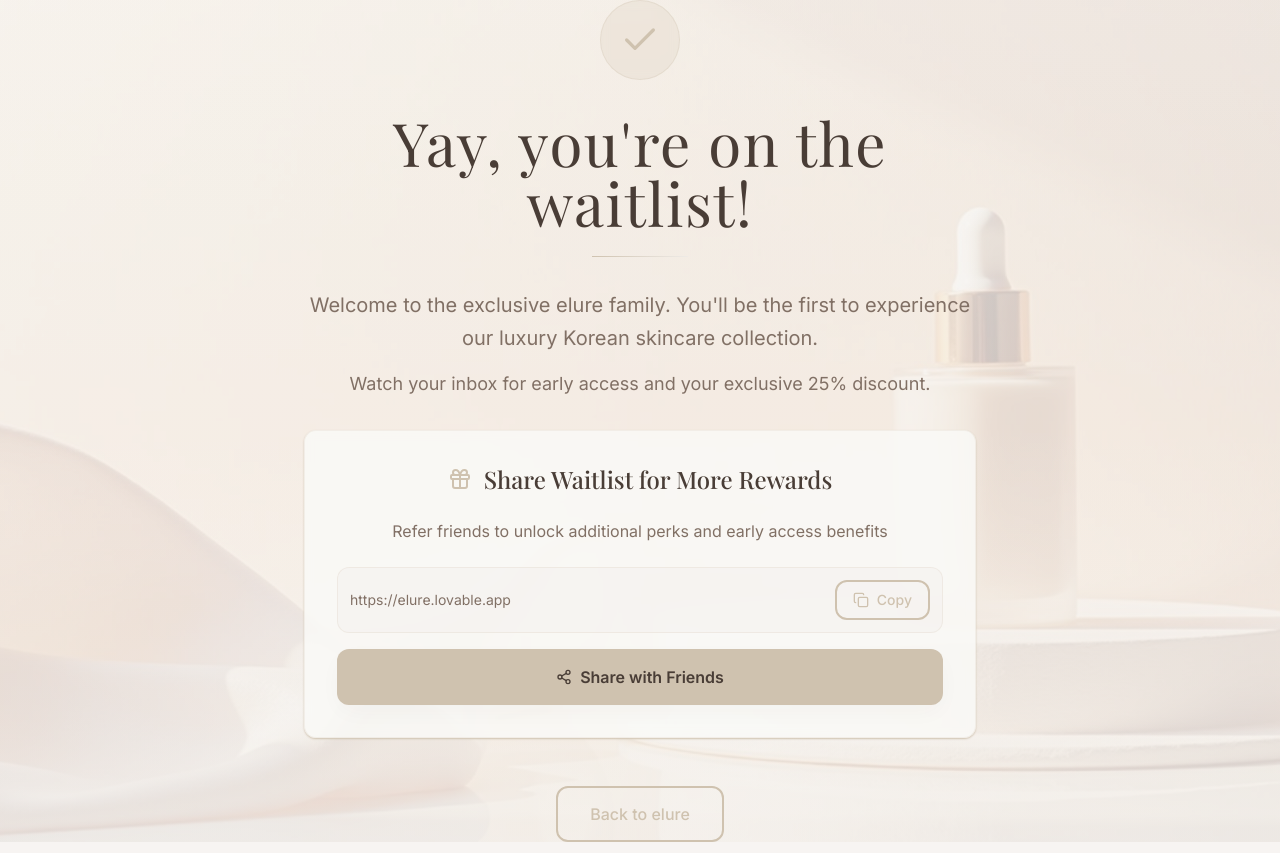
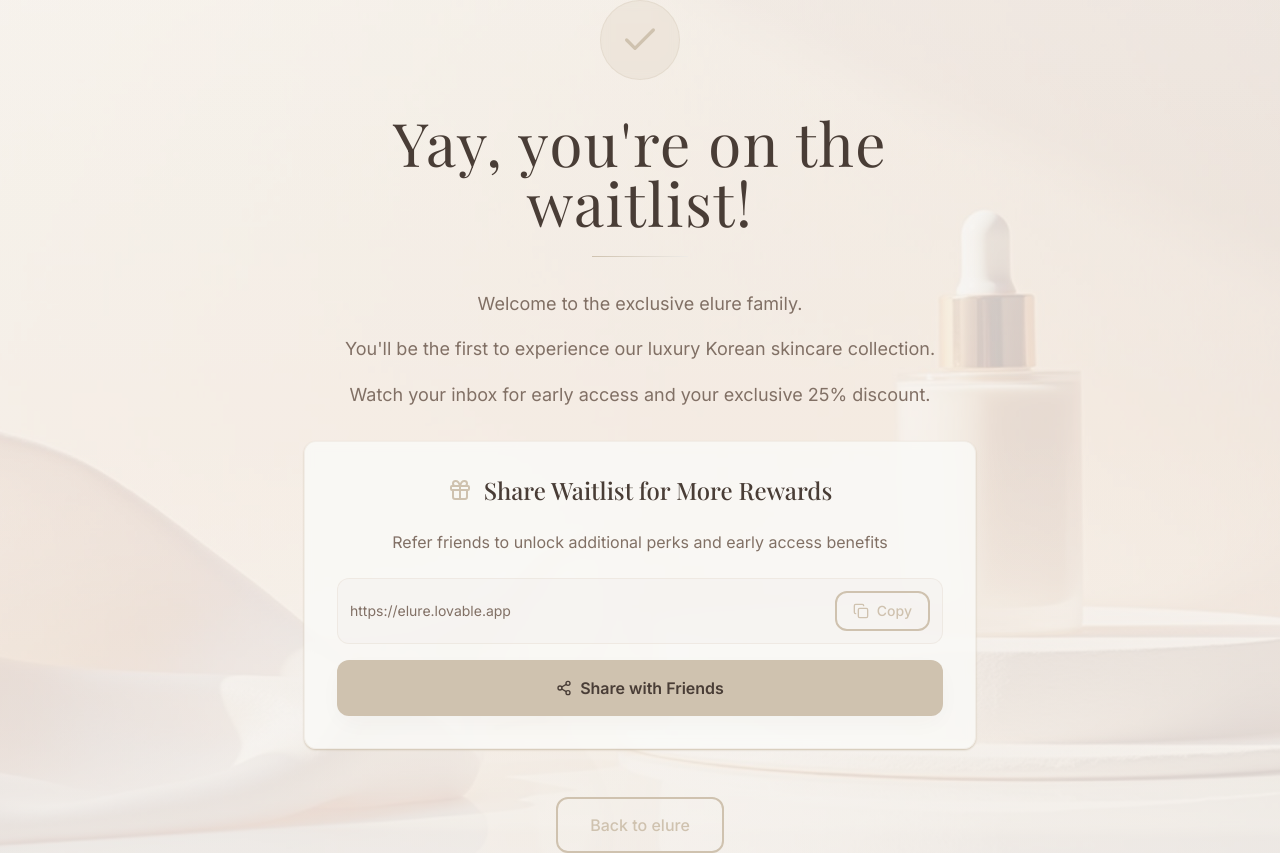
Before and after one commit to fiona-ahmed/elure, a React (Vite) app: page /waitlist-thank-you in a window 1280 px wide. Built offline with nearby package versions, Linux system fonts and the light colour scheme; the HTML template or start-up script is replaced by a standard one.

Commit message:
Format waitlist thank you text

```diff
--- a/src/pages/WaitlistThankYou.tsx
+++ b/src/pages/WaitlistThankYou.tsx
@@ -58,10 +58,13 @@ const WaitlistThankYou = () => {
 
           {/* Description */}
           <div className="space-y-4">
-            <p className="text-xl text-muted-foreground leading-relaxed">
-              Welcome to the exclusive elure family. You'll be the first to experience our luxury Korean skincare collection.
+            <p className="text-lg text-muted-foreground leading-relaxed">
+              Welcome to the exclusive elure family.
             </p>
-            <p className="text-lg text-muted-foreground">
+            <p className="text-lg text-muted-foreground leading-relaxed">
+              You'll be the first to experience our luxury Korean skincare collection.
+            </p>
+            <p className="text-lg text-muted-foreground leading-relaxed">
               Watch your inbox for early access and your exclusive 25% discount.
             </p>
           </div>
```
